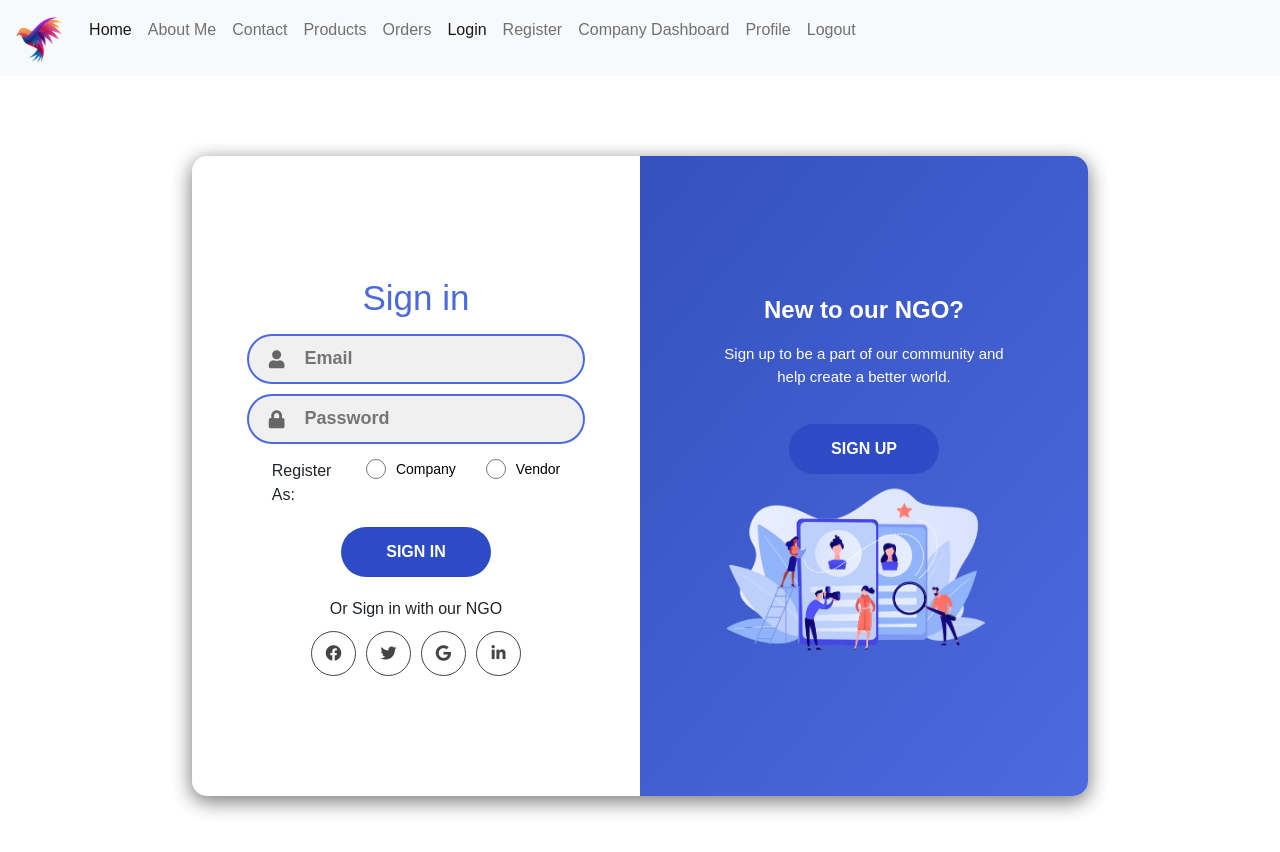
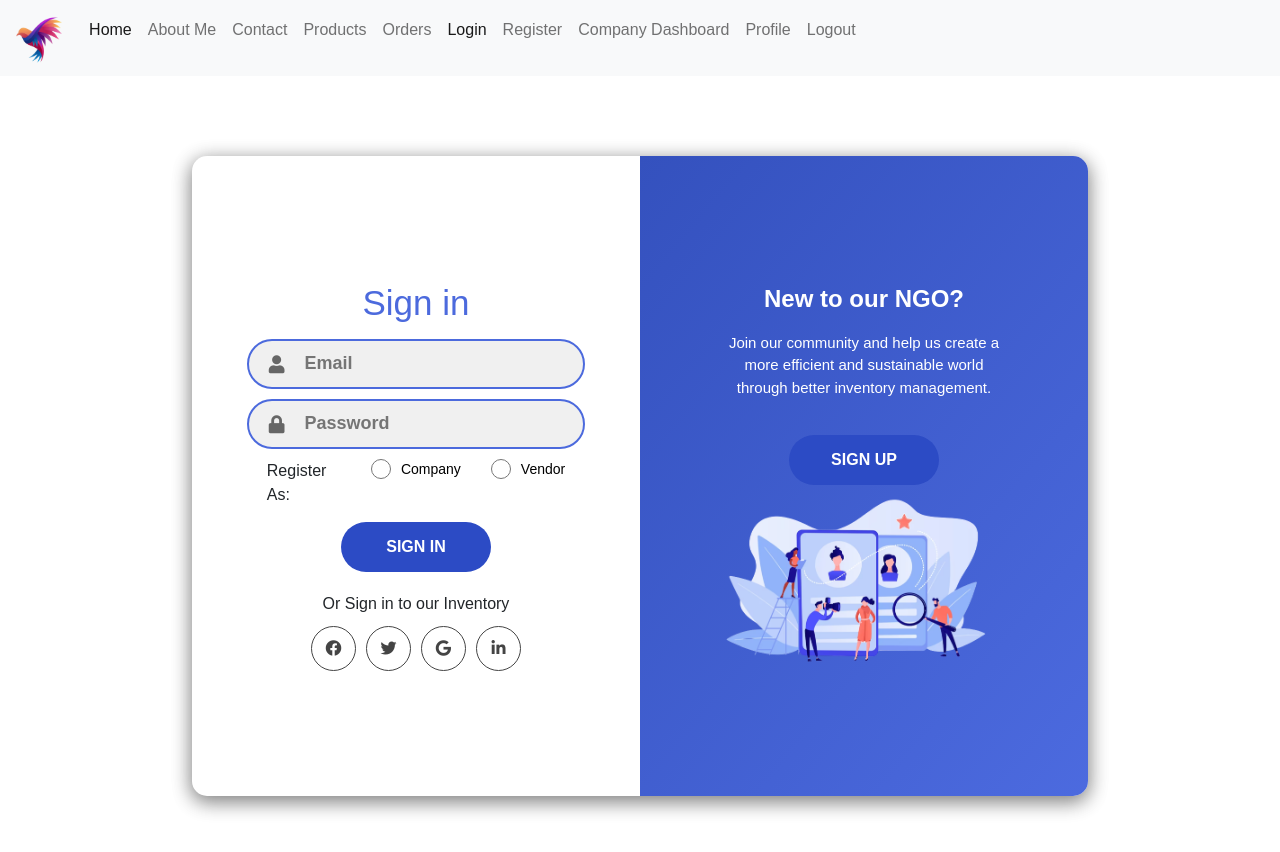
Before and after one commit to rohit-1001/inventory_management, a React (Create React App) app in the folder client/: page /login in a window 1280 px wide. Shown: the top 852 px of the page. Built offline with nearby package versions, Linux system fonts and the light colour scheme.

Commit message:
Completed UI and integrated backend of login and registration for vendor and company

```diff
--- a/client/src/components/Login.js
+++ b/client/src/components/Login.js
@@ -182,7 +182,7 @@ const Login = () => {
               <button type="submit" value="Login" className="btn123">
                 Sign In
               </button>
-              <p className="social-text123">Or Sign in with our NGO</p>
+              <p className="social-text123">Or Sign in to our Inventory</p>
               <div className="social-media123">
                 <a href="/" className="social-icon123">
                   <i className="fab fa-facebook"></i>
@@ -314,11 +314,9 @@ const Login = () => {
           <div className="panels-container">
             <div className="panel left-panel">
               <div className="content123">
-                <h3>Member of our NGO?</h3>
+                <h3>Member of our Inventory?</h3>
                 <p>
-                  By logging in, you become part of our mission to create
-                  positive change in the world. Together, we can make a lasting
-                  impact.
+                  By logging in, you become part of our mission to create a more efficient and sustainable supply chain. Together, we can make a lasting impact on the world.
                 </p>
                 <button
                   className="btn123"
@@ -334,8 +332,7 @@ const Login = () => {
               <div className="content123">
                 <h3>New to our NGO?</h3>
                 <p>
-                  Sign up to be a part of our community and help create a better
-                  world.
+                Join our community and help us create a more efficient and sustainable world through better inventory management.
                 </p>
                 <button
                   className="btn123"
--- a/client/src/css_files/rohit.css
+++ b/client/src/css_files/rohit.css
@@ -271,7 +271,7 @@ a {
 .register-checkboxes {
     display: flex;
     justify-content: space-between;
-    margin: 10px;
+    margin: 5px;
   }
 .register-checkboxes span{
     display: flex;
```
Also changed, not shown: client/src/components/Admin.js (added, +11 -0 lines).
